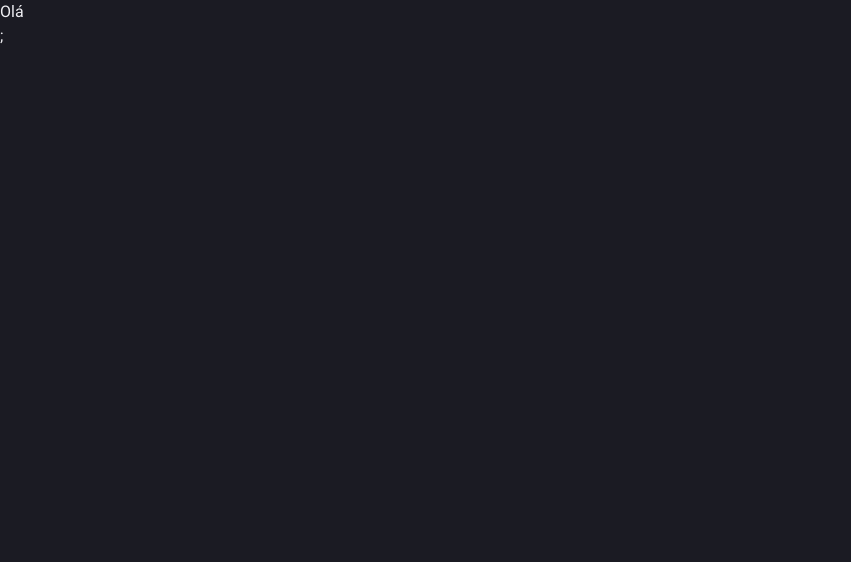
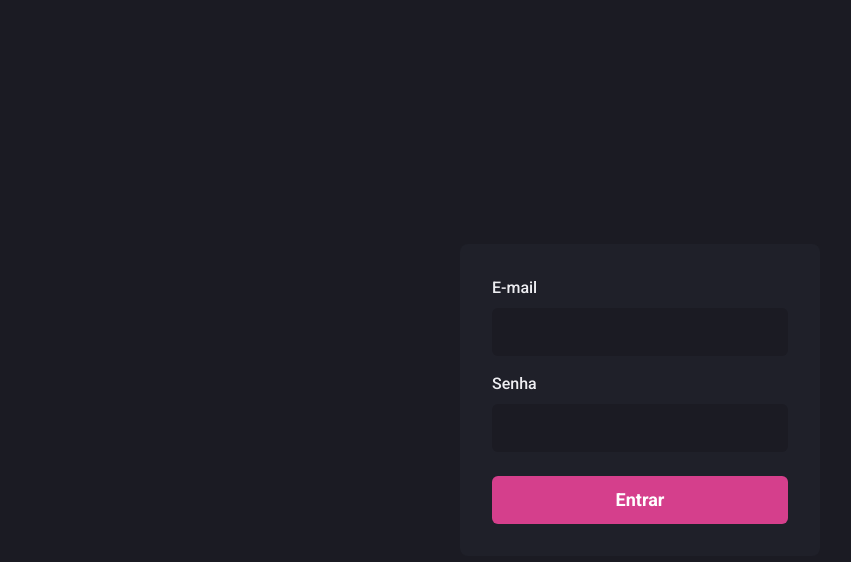
Before and after one commit to LucasHenrique98/dashgo-app, a Next.js app: page / in a window 1280 px wide. Shown: the top 562 px of the page, without its empty margins (0-851 px from the left). Built offline with nearby package versions, Linux system fonts and the light colour scheme.

Commit message:
creates sign in component

```diff
--- a/src/pages/_app.tsx
+++ b/src/pages/_app.tsx
@@ -5,7 +5,7 @@
 function MyApp({ Component, pageProps }: AppProps) {
   return (
     <ChakraProvider theme={theme}>
-      <Component {...pageProps} />;
+      <Component {...pageProps} />
     </ChakraProvider>
   );
 }
--- a/src/pages/index.tsx
+++ b/src/pages/index.tsx
@@ -1,3 +1,64 @@
+import {
+  Flex,
+  Input,
+  Button,
+  Stack,
+  FormLabel,
+  FormControl,
+} from '@chakra-ui/react';
+
 export default function Home() {
-  return <h1>Olá</h1>;
+  return (
+    <Flex width="100vw" height="100vh" align="center" justify="center">
+      <Flex
+        as="form"
+        width="100%"
+        maxWidth={360}
+        bg="gray.800"
+        p="8"
+        borderRadius={8}
+        flexDir="column"
+      >
+        <Stack spacing="4">
+          <FormControl>
+            <FormLabel htmlFor="email">E-mail</FormLabel>
+
+            <Input
+              name="email"
+              id="email"
+              type="email"
+              focusBorderColor="pink.500"
+              bgColor="gray.900"
+              variant="filled"
+              _hover={{
+                bgColor: 'gray.900',
+              }}
+              size="lg"
+            />
+          </FormControl>
+
+          <FormControl>
+            <FormLabel htmlFor="password">Senha</FormLabel>
+
+            <Input
+              name="password"
+              id="password"
+              type="password"
+              focusBorderColor="pink.500"
+              bgColor="gray.900"
+              variant="filled"
+              _hover={{
+                bgColor: 'gray.900',
+              }}
+              size="lg"
+            />
+          </FormControl>
+        </Stack>
+
+        <Button type="submit" mt="6" colorScheme="pink" size="lg">
+          Entrar
+        </Button>
+      </Flex>
+    </Flex>
+  );
 }
```
